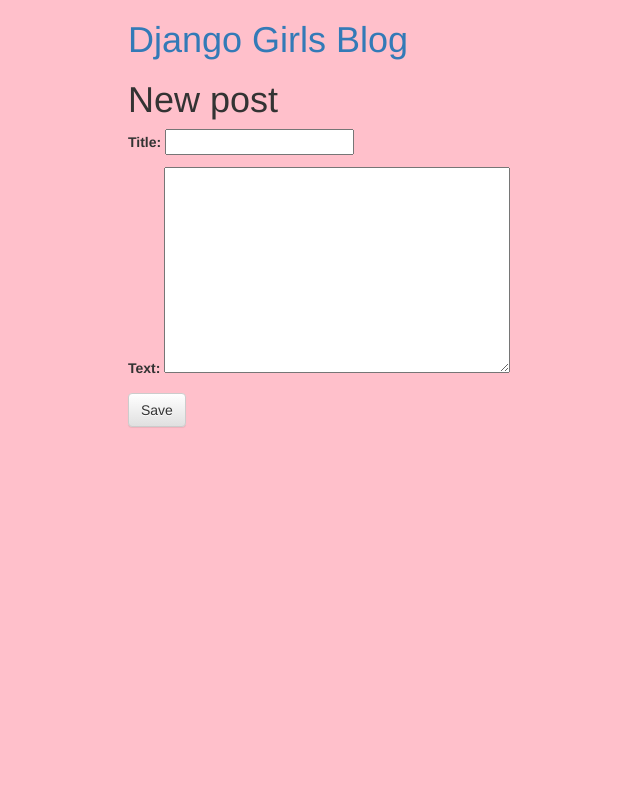
After one commit to sugubina/my-first-blog, a Django app: page /post/new/ in a window 1280 px wide. The commit adds this page. Shown: the top 785 px of the page, without its empty margins (0-640 px from the left). Run offline with Django 3.2, Linux system fonts and the light colour scheme; some libraries are stand-ins or nearby versions.

Commit message:
added panel to create and edit posts

```diff
--- /dev/null
+++ b/blog/forms.py
@@ -0,0 +1,9 @@
+from django import forms
+
+from .models import Post
+
+class PostForm(forms.ModelForm):
+
+    class Meta:
+        model = Post
+        fields = ('title', 'text',)
--- a/blog/static/css/blog.css
+++ b/blog/static/css/blog.css
@@ -1,3 +1,4 @@
 body {
 	background: pink;
+	padding: 0 10%;
 }
--- a/blog/templates/blog/base.html
+++ b/blog/templates/blog/base.html
@@ -7,8 +7,11 @@
         <link rel="stylesheet" href="{% static 'css/blog.css' %}">
     </head>
     <body>
-        <div>
-            <h1><a href="">Django Girls Blog</a></h1>
+        <div class="header">
+            {% if user.is_authenticated %}
+                <a href="{% url 'post_new' %}" class="top-menu"><span class="glyphicon glyphicon-plus"></span></a>
+            {% endif %}</a>
+            <h1 class="header__logo"><a href="">Django Girls Blog</a></h1>
         </div>
 
         {% block content %}
--- a/blog/templates/blog/post_detail.html
+++ b/blog/templates/blog/post_detail.html
@@ -7,6 +7,7 @@
                 {{ post.published_date }}
             </div>
         {% endif %}
+        <a class="btn btn-default" href="{% url 'post_edit' pk=post.pk %}"><span class="glyphicon glyphicon-pencil"></span></a>
         <h1>{{ post.title }}</h1>
         <p>{{ post.text|linebreaksbr }}</p>
     </div>
--- /dev/null
+++ b/blog/templates/blog/post_edit.html
@@ -0,0 +1,9 @@
+{% extends 'blog/base.html' %}
+
+{% block content %}
+    <h1>New post</h1>
+    <form method="POST" class="post-form">{% csrf_token %}
+        {{ form.as_p }}
+        <button type="submit" class="save btn btn-default">Save</button>
+    </form>
+{% endblock %}
--- a/blog/urls.py
+++ b/blog/urls.py
@@ -4,4 +4,6 @@
 urlpatterns = [
     url(r'^$', views.post_list, name='post_list'),
     url(r'^post/(?P<pk>\d+)/$', views.post_detail, name='post_detail'),
+	url(r'^post/new/$', views.post_new, name='post_new'),
+	url(r'^post/(?P<pk>[0-9]+)/edit/$', views.post_edit, name='post_edit'),
 ]
--- a/blog/views.py
+++ b/blog/views.py
@@ -2,6 +2,8 @@
 from django.utils import timezone
 from .models import Post
 from django.shortcuts import render, get_object_or_404
+from .forms import PostForm
+from django.shortcuts import redirect
 
 def post_list(request):
     posts = Post.objects.filter(published_date__lte=timezone.now()).order_by('published_date')
@@ -10,3 +12,30 @@
 def post_detail(request, pk):
     post = get_object_or_404(Post, pk=pk)
     return render(request, 'blog/post_detail.html', {'post': post})
+
+def post_new(request):
+    if request.method == "POST":
+        form = PostForm(request.POST)
+        if form.is_valid():
+            post = form.save(commit=False)
+            post.author = request.user
+            post.published_date = timezone.now()
+            post.save()
+            return redirect('post_detail', pk=post.pk)
+    else:
+        form = PostForm()
+    return render(request, 'blog/post_edit.html', {'form': form})
+
+def post_edit(request, pk):
+    post = get_object_or_404(Post, pk=pk)
+    if request.method == "POST":
+        form = PostForm(request.POST, instance=post)
+        if form.is_valid():
+            post = form.save(commit=False)
+            post.author = request.user
+            post.published_date = timezone.now()
+            post.save()
+            return redirect('post_detail', pk=post.pk)
+    else:
+        form = PostForm(instance=post)
+    return render(request, 'blog/post_edit.html', {'form': form})
```
